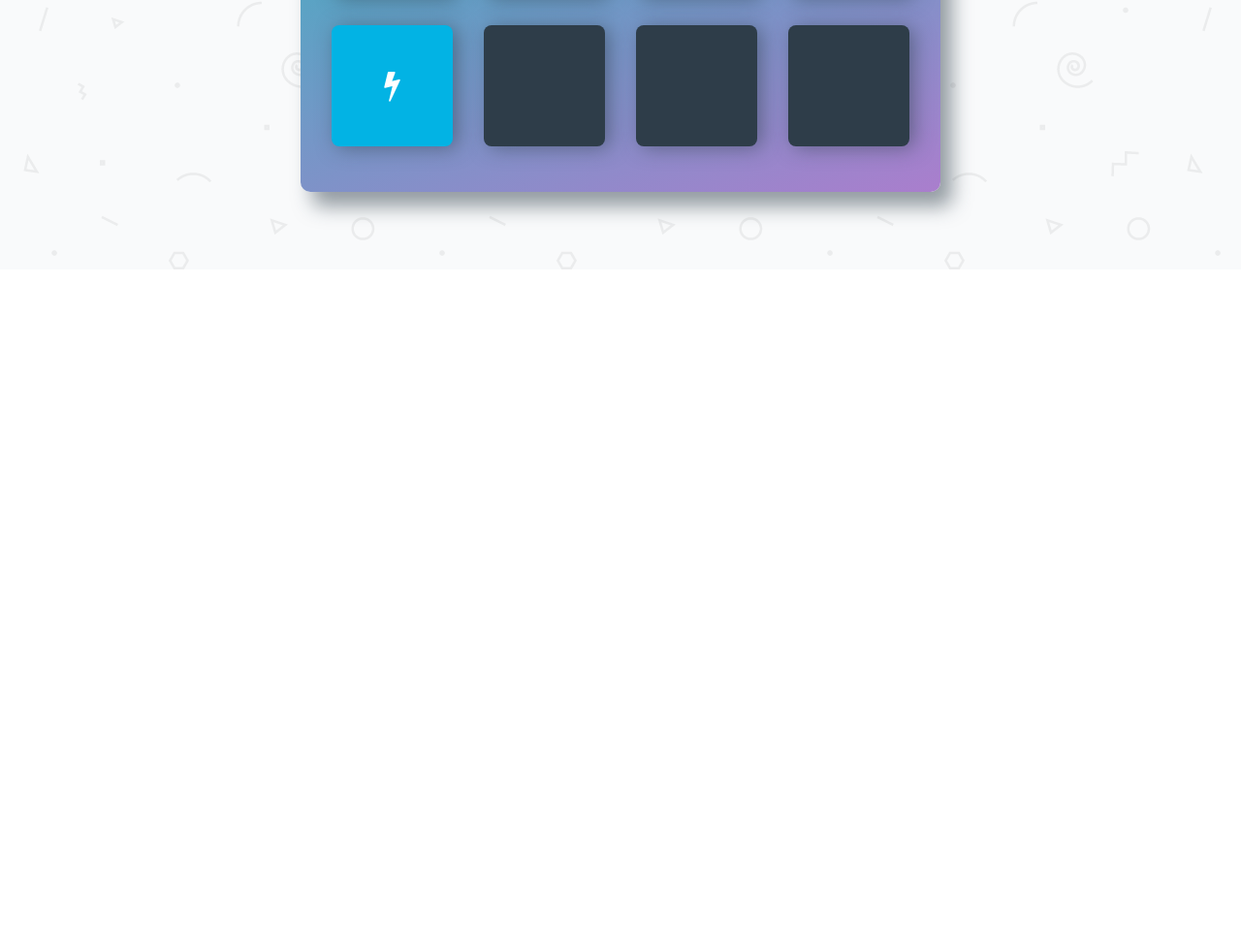
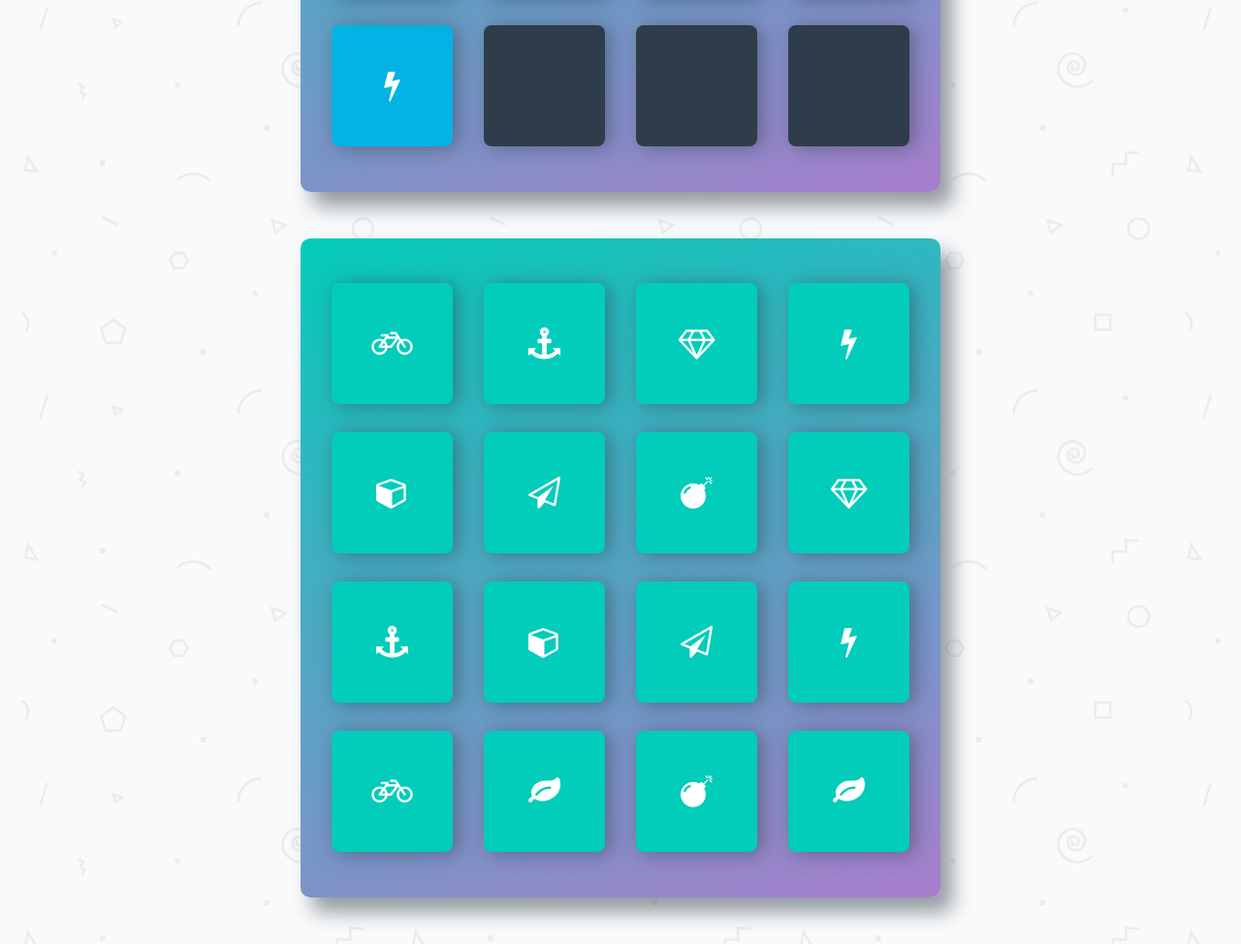
Before and after one commit to PeMajer/Project-5---Memory-game, a plain HTML site: page index.html in a window 1280 px wide. Shown: the part 597-1571 px from the top of the page at 97% size. Before the commit the page ends 875 px from the top, so only its background shows below. Drawn offline with nearby package versions, Linux system fonts and the light colour scheme; a web font is replaced by a local one.

Commit message:
JS - Vytvoreni pole karet

```diff
--- a/index.html
+++ b/index.html
@@ -79,10 +79,12 @@
                 <i class="fa fa-cube"></i>
             </li>
         </ul>
-        <ul class="decktest">
+        <ul class="deck" id="test">
+
         </ul>
     </div>
 
+    <script src="https://ajax.googleapis.com/ajax/libs/jquery/3.2.1/jquery.min.js"></script>
     <script src="js/app.js"></script>
 </body>
 </html>
--- a/js/app.js
+++ b/js/app.js
@@ -47,11 +47,14 @@ function shuffle(array) {
     return array;
 }
 
-/* ALTERNATIVA SHUFFLE
-function shuffle(array) {
-	array.sort(function(a, b){return 0.5 - Math.random()});
-	return array;
-}*/
+function buildGame() {
+	shuffle(cardSymbol);
+	for (let i = 0; i < cardSymbol.length ; i++) {
+		$('#test').append(`<li class="card match"><i class="fa ${cardSymbol[i]}"></i></li>`);
+	}
+}
+
+buildGame();
 
 
 /*
```
Also changed, not shown: 1 other file.
